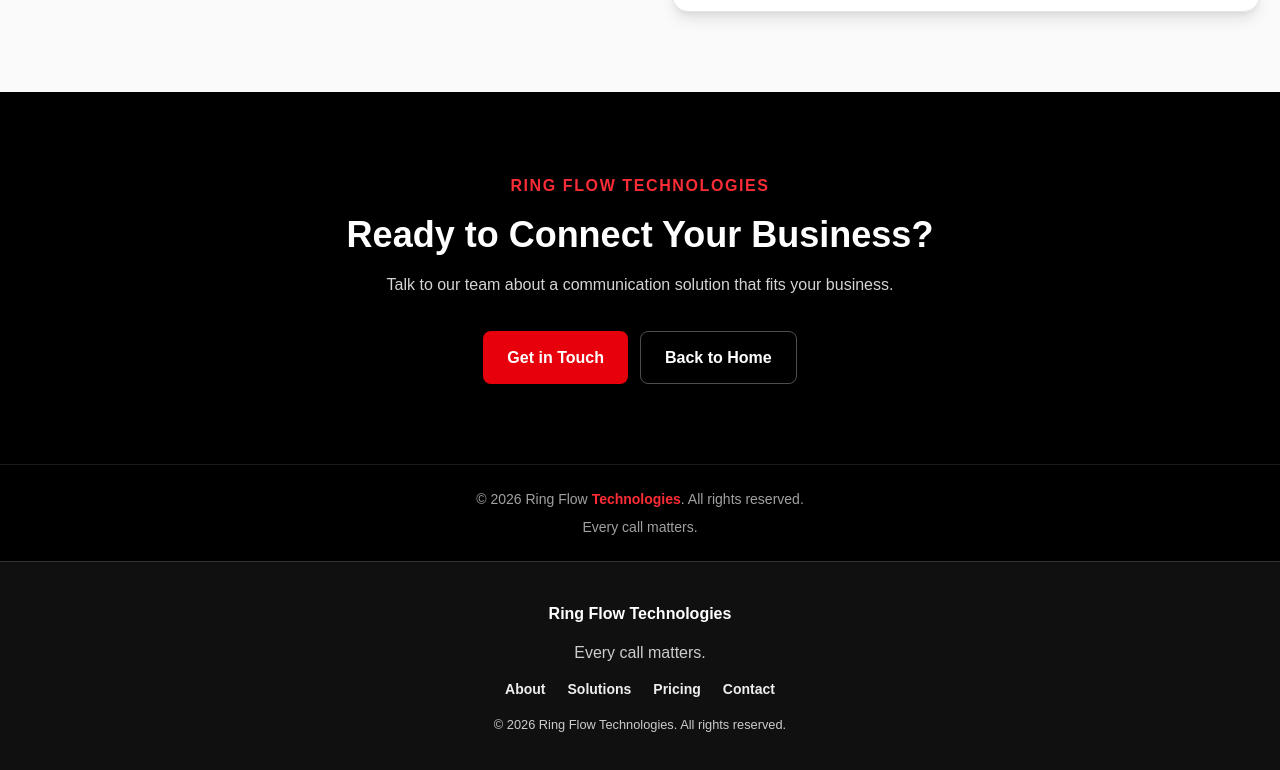
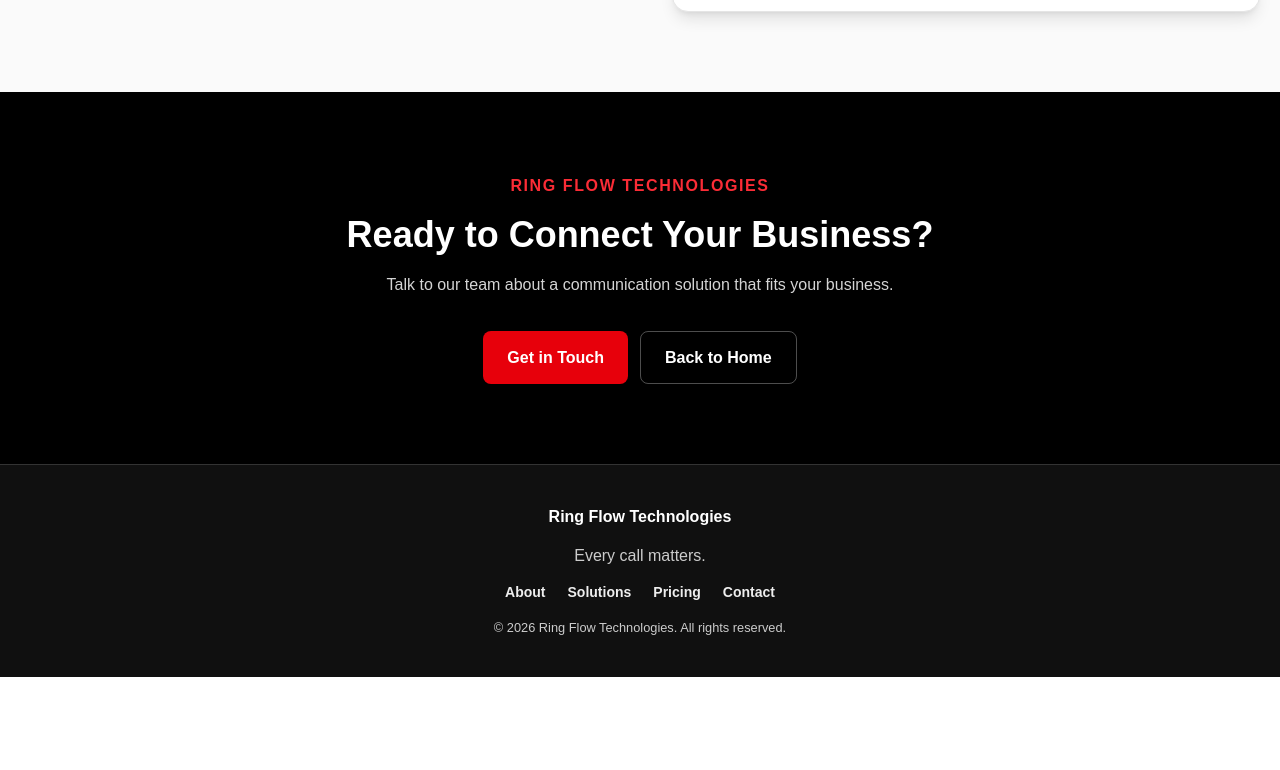
Before and after one commit to MaTech-AIData/ringflow-technologies-modern, a Next.js app: page /contact in a window 1280 px wide. Shown: the part 2245-3015 px from the top of the page. After the commit the page ends 2922 px from the top, so only its background shows below. Built offline with nearby package versions, Linux system fonts and the light colour scheme.

Commit message:
Fix contact page prerendering

```diff
--- a/app/contact/page.tsx
+++ b/app/contact/page.tsx
@@ -381,15 +381,7 @@ export default function ContactPage() {
         </div>
       </section>
 
-      {/* FOOTER */}
-      <footer className="border-t border-white/10 bg-black px-5 py-6 text-center text-sm text-neutral-400">
-        <p>
-          © {new Date().getFullYear()} Ring Flow{" "}
-          <span className="font-semibold text-red-500">Technologies</span>.
-          All rights reserved.
-        </p>
-        <p className="mt-2">Every call matters.</p>
-      </footer>
+
     </main>
   );
 }
```
